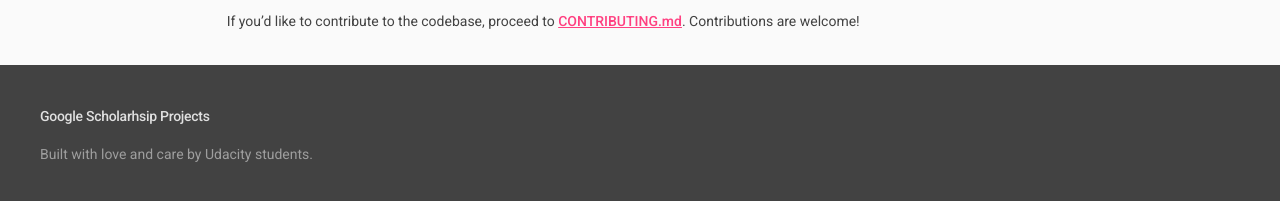
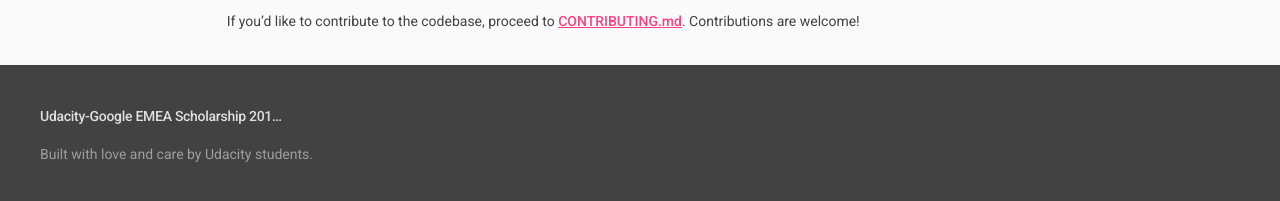
Before and after one commit to google-udacity-scholars18/google-udacity-scholars18.github.io, a Jekyll site: the page built from README.md, in a window 1280 px wide. Shown: the part 2050-2251 px from the top of the page. Built offline with Jekyll 4.4.1, drawn with Linux system fonts in a browser that asks for light colours; our own code applies the rules of GitHub Pages for plain Markdown files.

Commit message:
Update title

```diff
--- a/_config.yml
+++ b/_config.yml
@@ -13,7 +13,7 @@
 # you will see them accessed via {{ site.title }}, {{ site.email }}, and so on.
 # You can create any custom variable you would like, and they will be accessible
 # in the templates via {{ site.myvariable }}.
-title: Google Scholarhsip Projects
+title: Udacity-Google EMEA Scholarship 2018 - Showtime!
 email: your-email@example.com
 description: >- # this means to ignore newlines until "baseurl:"
   Built with love and care by Udacity students.
```
